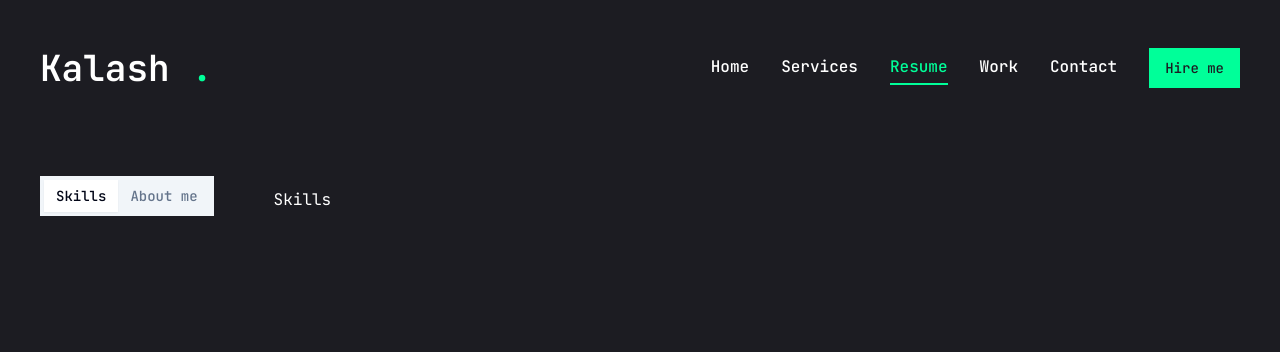
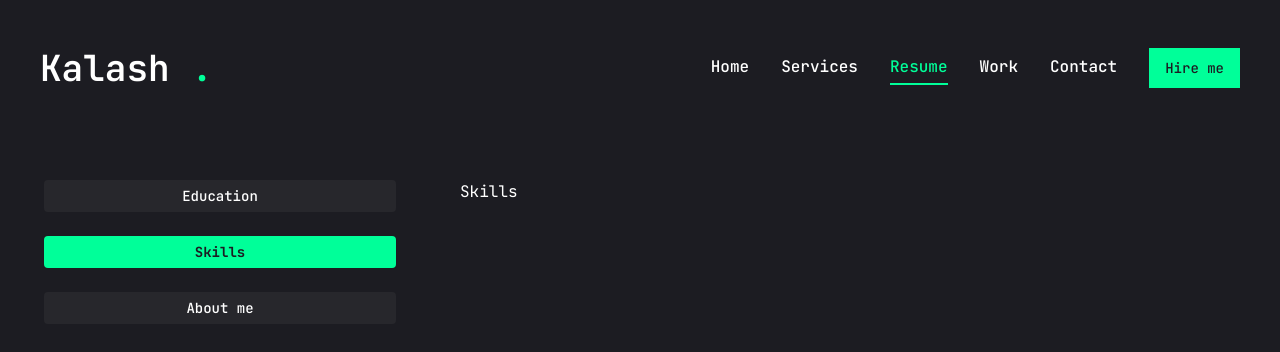
Before and after one commit to KalashThakare/Portfolio, a Next.js app: page /resume in a window 1280 px wide. Shown: the top 352 px of the page. Built offline with nearby package versions, Linux system fonts and the light colour scheme.

Commit message:
updatein resume page

```diff
--- a/app/resume/page.jsx
+++ b/app/resume/page.jsx
@@ -63,6 +63,24 @@ const Skills={
   ]
 };
 
+const edu={
+  icon:"/assets/resume/cap.svg",
+  title:"My Education",
+  Description:"jwidnwiedn cwecncwiec iucnweic wedhwcnswiuwscs i usicwsieduc siuvnscj sdjnn vdbxm vjdfiueqwjdov ",
+  items:[
+    {
+      institution:"Online Course Platform",
+      degree:"Full Stack Web Development Bootcamp",
+      duration:"2024"
+    },
+    {
+      institution:"Online Course",
+      degree:"Programing Course",
+      duration:"2024"
+    },
+  ],
+};
+
 import {Tabs,TabsContent,TabsList,TabsTrigger} from "@/components/ui/tabs";
 import {Tooltip,TooltipContent,TooltipProvider,TooltipTrigger} from "@/components/ui/tooltip";
 import {ScrollArea} from "@/components/ui/scroll-area"
@@ -80,7 +98,10 @@ export const Resume = () => {
     >
       <div className="container mx-auto">
         <Tabs defaultValue="Skills" className="flex flex-col xl:flex-row gap-[60px]">
-          <TabsList>
+          <TabsList className="flex flex-col w-full max-w-[360px] mx-auto xl:mx-0 gap-6">
+            <TabsTrigger value="Education">
+              Education
+            </TabsTrigger>
             <TabsTrigger value="Skills">
               Skills
             </TabsTrigger>
@@ -92,9 +113,45 @@ export const Resume = () => {
           {/* content */}
 
           <div className="min-h-[70vh] w-full">
-            {/*skills*/}
+            {/*education*/}
+            <TabsContent value="Education" className="w-full">
+              <div className="flex flex-col gap-[30px] text-centre xl:text-left">
+                <h3 className="text-4xl font-bold">
+                  {edu.title}
+                </h3>
+                <p className="max-w-[600px] text-white/60 mx-auto xl:mx-0">
+                  {edu.Description}
+                </p>
+                <ScrollArea className="h-[400px]">
+                  <ul className="grid grid-cols-1 gap-[30px]">
+                    {edu.items.map((item,index)=>{
+                      return(
+                        <li key={index} className="bg-[#232329] h-[184px] py-6 px-10 rounded-xl flex flex-col item-centre justify-centre lg:items-start gap-1">
+                          <span className="text-accent">
+                            {item.duration}
+                          </span>
+                          <h3 className="text-xl max-w-[260px] min-h-[60px] text-center lg:text-left">
+                            {item.degree}
+                          </h3>
+                          <div className="flex item-centre gap-3">
+                            <span className="w-[60px] h-[6px] rounded-full bg-accent">.</span>
+                            <p className="text-white/60">
+                              {item.institution}
+                            </p>
+                          </div>
+                        </li>
+                      );
+                    })}
+
+                  </ul>
+                </ScrollArea>
+              </div>
+            </TabsContent>
             <TabsContent value="Skills" className="w-full">
               Skills
+            </TabsContent>
+            <TabsContent value="About me" className="w-full">
+              About
             </TabsContent>
           </div>
 
--- a/components/ui/tabs.jsx
+++ b/components/ui/tabs.jsx
@@ -11,7 +11,7 @@ const TabsList = React.forwardRef(({ className, ...props }, ref) => (
   <TabsPrimitive.List
     ref={ref}
     className={cn(
-      "inline-flex h-10 items-center justify-center rounded-md bg-slate-100 p-1 text-slate-500 dark:bg-slate-800 dark:text-slate-400",
+      "inline-flex h-auto rounded-md p-1 text-primary",
       className
     )}
     {...props} />
@@ -22,7 +22,7 @@ const TabsTrigger = React.forwardRef(({ className, ...props }, ref) => (
   <TabsPrimitive.Trigger
     ref={ref}
     className={cn(
-      "inline-flex items-center justify-center whitespace-nowrap rounded-sm px-3 py-1.5 text-sm font-medium ring-offset-white transition-all focus-visible:outline-none focus-visible:ring-2 focus-visible:ring-slate-950 focus-visible:ring-offset-2 disabled:pointer-events-none disabled:opacity-50 data-[state=active]:bg-white data-[state=active]:text-slate-950 data-[state=active]:shadow-sm dark:ring-offset-slate-950 dark:focus-visible:ring-slate-300 dark:data-[state=active]:bg-slate-950 dark:data-[state=active]:text-slate-50",
+      "inline-flex bg-[#27272c] items-center justify-center whitespace-nowrap rounded px-3 py-1.5 text-sm text-balance font-medium text-white ring-offset-white transition-all focus-visible:outline-none focus-visible:ring-2 focus-visible:ring-slate-950 focus-visible:ring-offset-2 disabled:pointer-events-none disabled:opacity-50 data-[state=active]:bg-accent data-[state=active]:text-primary data-[state=active]:shadow-sm data-[state=active]:font-bold",
       className
     )}
     {...props} />
@@ -33,7 +33,7 @@ const TabsContent = React.forwardRef(({ className, ...props }, ref) => (
   <TabsPrimitive.Content
     ref={ref}
     className={cn(
-      "mt-2 ring-offset-white focus-visible:outline-none focus-visible:ring-2 focus-visible:ring-slate-950 focus-visible:ring-offset-2 dark:ring-offset-slate-950 dark:focus-visible:ring-slate-300",
+      "min-h-[480px] ring-offset-white focus-visible:outline-none focus-visible:ring-2 focus-visible:ring-slate-950 focus-visible:ring-offset-2 dark:ring-offset-slate-950 dark:focus-visible:ring-slate-300",
       className
     )}
     {...props} />
```
